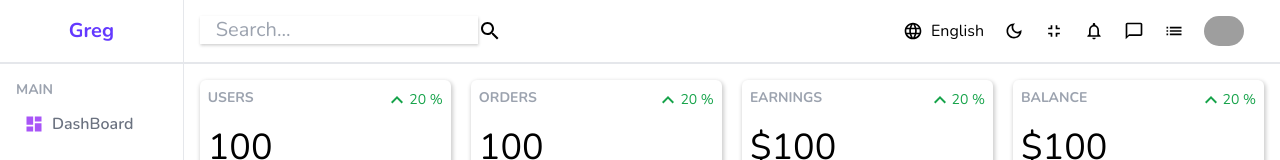
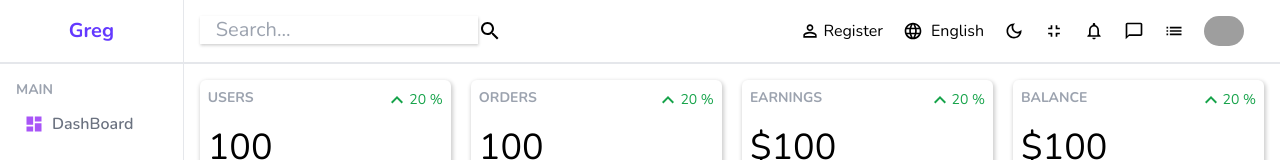
Before and after one commit to Gregory-Alexis/Dashboard, a React (Create React App) app in the folder client/: page / in a window 1280 px wide. Shown: the top 160 px of the page. Built offline with nearby package versions, Linux system fonts and the light colour scheme; grey boxes are pictures that could not be loaded.

Commit message:
add register link

```diff
--- a/client/src/components/Navbar/Navbar.jsx
+++ b/client/src/components/Navbar/Navbar.jsx
@@ -5,7 +5,9 @@ import FullscreenExitOutlinedIcon from "@mui/icons-material/FullscreenExitOutlin
 import NotificationsNoneOutlinedIcon from "@mui/icons-material/NotificationsNoneOutlined";
 import ChatBubbleOutlineOutlinedIcon from "@mui/icons-material/ChatBubbleOutlineOutlined";
 import ListOutlinedIcon from "@mui/icons-material/ListOutlined";
+import PersonOutlineIcon from "@mui/icons-material/PersonOutline";
 import Avatar from "../../images/avatar.jpg";
+import { Link } from "react-router-dom";
 
 const Navbar = () => {
   return (
@@ -18,7 +20,15 @@ const Navbar = () => {
           />
           <SearchOutlinedIcon />
         </div>
-        <div className="flex">
+        <div className="flex items-center">
+          <Link to="/register">
+            <div className="item">
+              <PersonOutlineIcon
+                style={{ fontSize: "20px", marginRight: "3px" }}
+              />
+              <span className="text-base">Register</span>
+            </div>
+          </Link>
           <div className="item">
             <LanguageOutlinedIcon
               className="mr-2"
```
